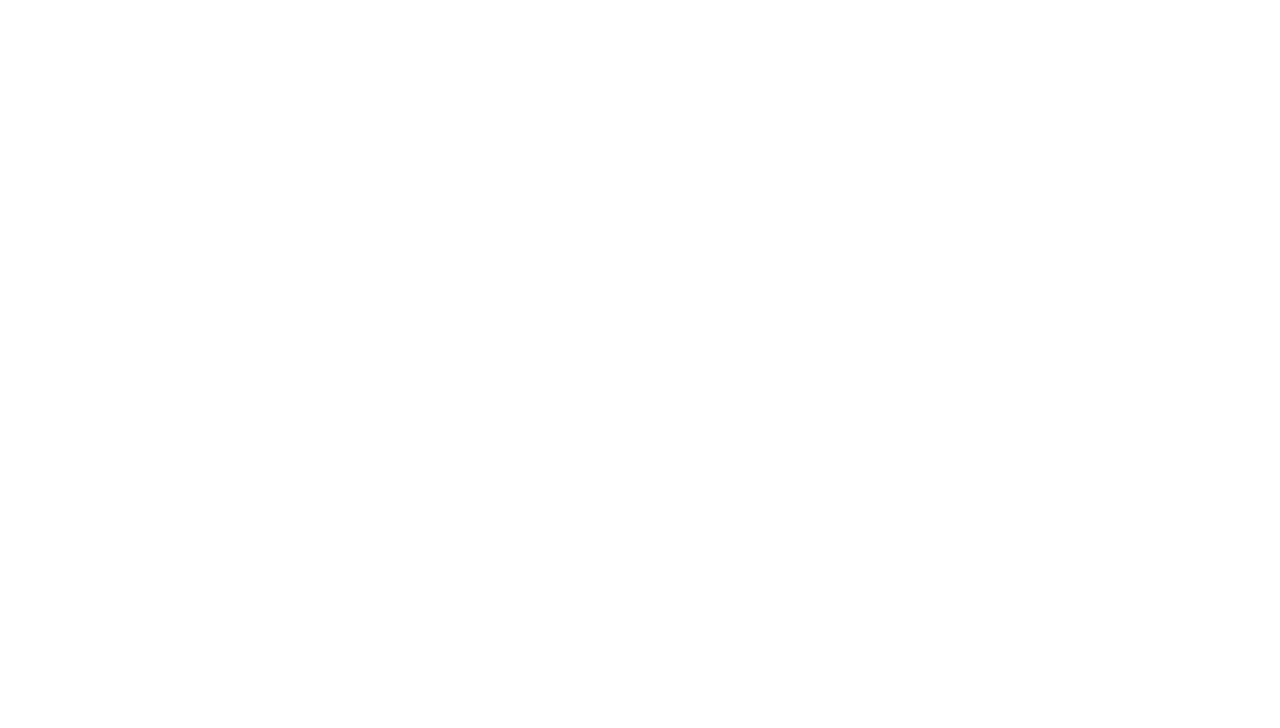
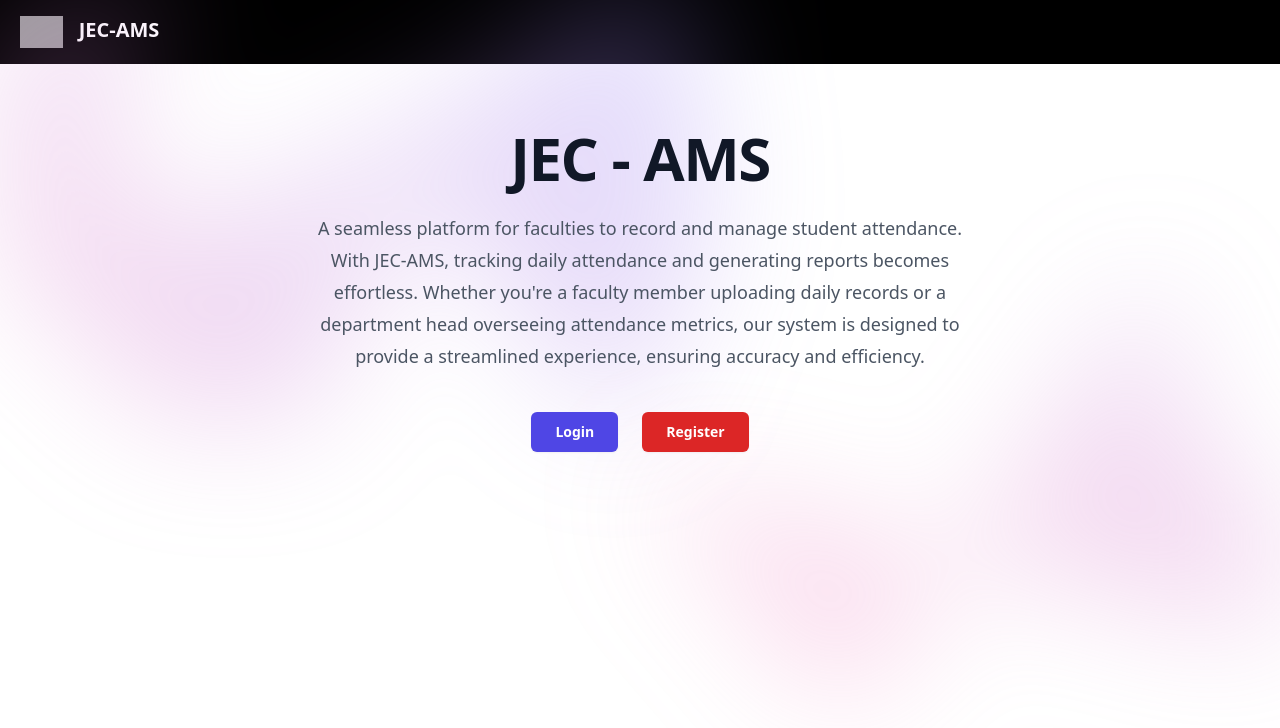
Before and after one commit to vmmuthu31/AMS-JEC, a Next.js app: page / in a window 1280 px wide. Shown: the top 728 px of the page. Built offline with nearby package versions, Linux system fonts and the light colour scheme; grey boxes are pictures that could not be loaded.

Commit message:
pushing to prod

```diff
--- a/pages/index.tsx
+++ b/pages/index.tsx
@@ -1,4 +1,5 @@
 import Head from 'next/head'
+import Link from 'next/link'
 
 export default function Home() {
   return (
@@ -9,7 +10,64 @@
         <meta name="viewport" content="width=device-width, initial-scale=1" />
         <link rel="icon" href="/favicon.ico" />
       </Head>
+      <div className="flex px-5 py-4 bg-black space-x-4">
+      <img
+            className=" h-8 w-auto"
+            src="https://blogger.googleusercontent.com/img/a/AVvXsEjmL38K-8tCjcNKGjvAGHeVHkyN8t1lo68bXI2oqe2WVp8RVuF9ombU-79T9guiG2Z4FRk18nhzTWz5-ZkPpy993uWl7D59MyfLyfz0I5d4fKH2XuKhSC0h9SqofVdxzM-lplb8s_pCCZk3sUyccrZEL3uWAkliNXGUWWX_uCg6txRFRASiN-24sUvaUT0"
+            alt="Workflow"
+          />
+        <p className="font-semibold text-white text-xl"> JEC-AMS</p>
+      </div>
+      <div className="relative isolate px-6  lg:px-8">
+        <div
+          className="absolute inset-x-0 -top-40 -z-10 transform-gpu overflow-hidden blur-3xl sm:-top-80"
+          aria-hidden="true"
+        >
+          <div
+            className="relative left-[calc(50%-11rem)] aspect-[1155/678] w-[36.125rem] -translate-x-1/2 rotate-[30deg] bg-gradient-to-tr from-[#ff80b5] to-[#9089fc] opacity-30 sm:left-[calc(50%-30rem)] sm:w-[72.1875rem]"
+            style={{
+              clipPath:
+                'polygon(74.1% 44.1%, 100% 61.6%, 97.5% 26.9%, 85.5% 0.1%, 80.7% 2%, 72.5% 32.5%, 60.2% 62.4%, 52.4% 68.1%, 47.5% 58.3%, 45.2% 34.5%, 27.5% 76.7%, 0.1% 64.9%, 17.9% 100%, 27.6% 76.8%, 76.1% 97.7%, 74.1% 44.1%)',
+            }}
+          />
+        </div>
+        <div className="mx-auto max-w-2xl py-16">
 
+          <div className="text-center">
+            <h1 className="text-4xl font-bold tracking-tight text-gray-900 sm:text-6xl">
+              JEC - AMS
+            </h1>
+            <p className="mt-6 text-lg leading-8 text-gray-600">
+            A seamless platform for faculties to record and manage student attendance. With JEC-AMS, tracking daily attendance and generating reports becomes effortless. Whether you're a faculty member uploading daily records or a department head overseeing attendance metrics, our system is designed to provide a streamlined experience, ensuring accuracy and efficiency.
+
+
+            </p>
+            <div className="mt-10 flex items-center justify-center gap-x-6">
+              <Link
+                href="/Login"
+                className="rounded-md bg-indigo-600 px-6 py-2.5 text-sm font-semibold text-white shadow-sm hover:bg-indigo-500 focus-visible:outline focus-visible:outline-2 focus-visible:outline-offset-2 focus-visible:outline-indigo-600"
+              >
+                Login
+              </Link>
+              <Link href="/Register" className="rounded-md bg-red-600 px-6 py-2.5 text-sm font-semibold text-white shadow-sm hover:bg-indigo-500 focus-visible:outline focus-visible:outline-2 focus-visible:outline-offset-2 focus-visible:outline-indigo-600">
+                Register
+              </Link>
+            </div>
+          </div>
+        </div>
+        <div
+          className="absolute inset-x-0 top-[calc(100%-13rem)] -z-10 transform-gpu overflow-hidden blur-3xl sm:top-[calc(100%-30rem)]"
+          aria-hidden="true"
+        >
+          <div
+            className="relative left-[calc(50%+3rem)] aspect-[1155/678] w-[36.125rem] -translate-x-1/2 bg-gradient-to-tr from-[#ff80b5] to-[#9089fc] opacity-30 sm:left-[calc(50%+36rem)] sm:w-[72.1875rem]"
+            style={{
+              clipPath:
+                'polygon(74.1% 44.1%, 100% 61.6%, 97.5% 26.9%, 85.5% 0.1%, 80.7% 2%, 72.5% 32.5%, 60.2% 62.4%, 52.4% 68.1%, 47.5% 58.3%, 45.2% 34.5%, 27.5% 76.7%, 0.1% 64.9%, 17.9% 100%, 27.6% 76.8%, 76.1% 97.7%, 74.1% 44.1%)',
+            }}
+          />
+        </div>
+      </div>
     </>
   )
 }
```
